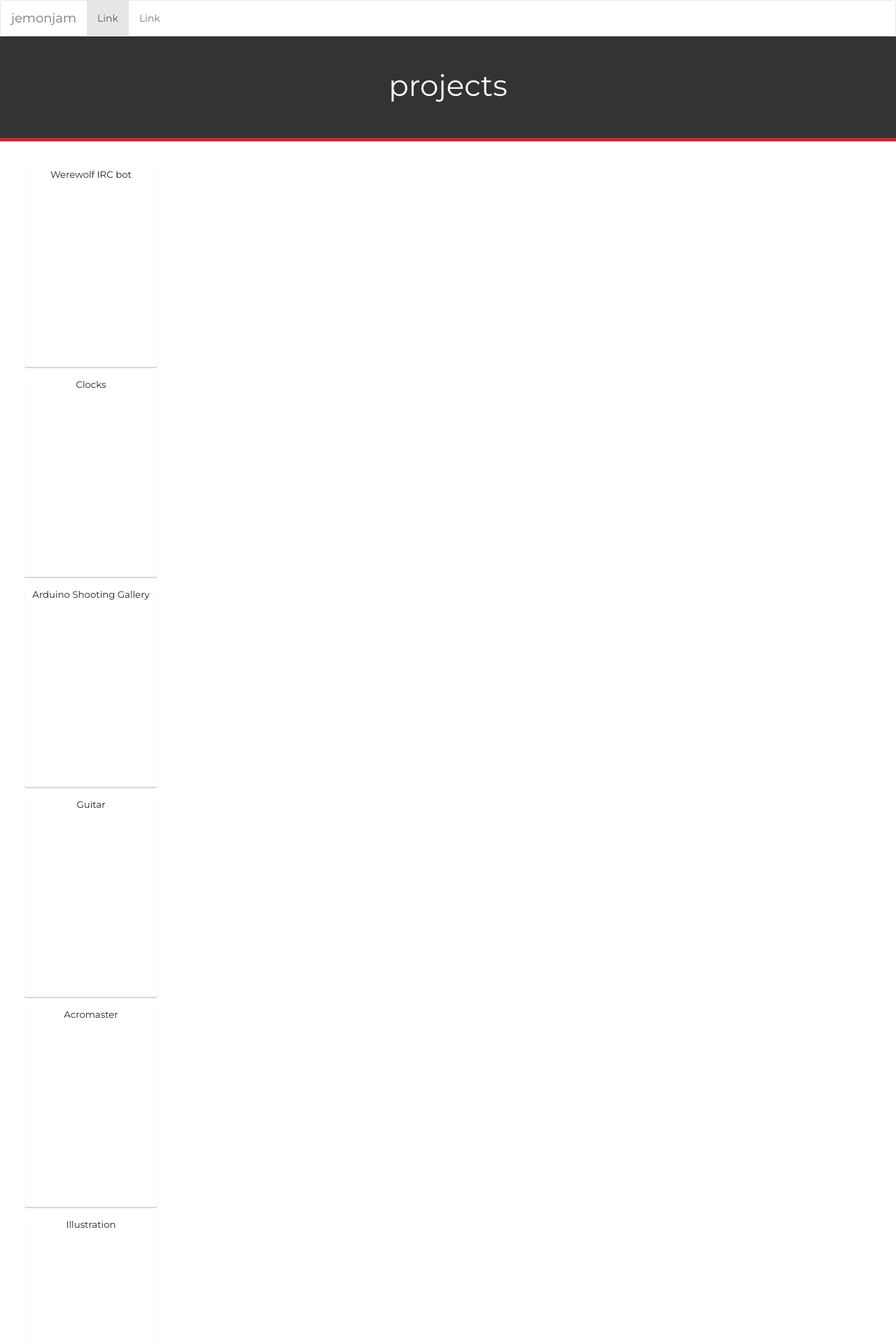
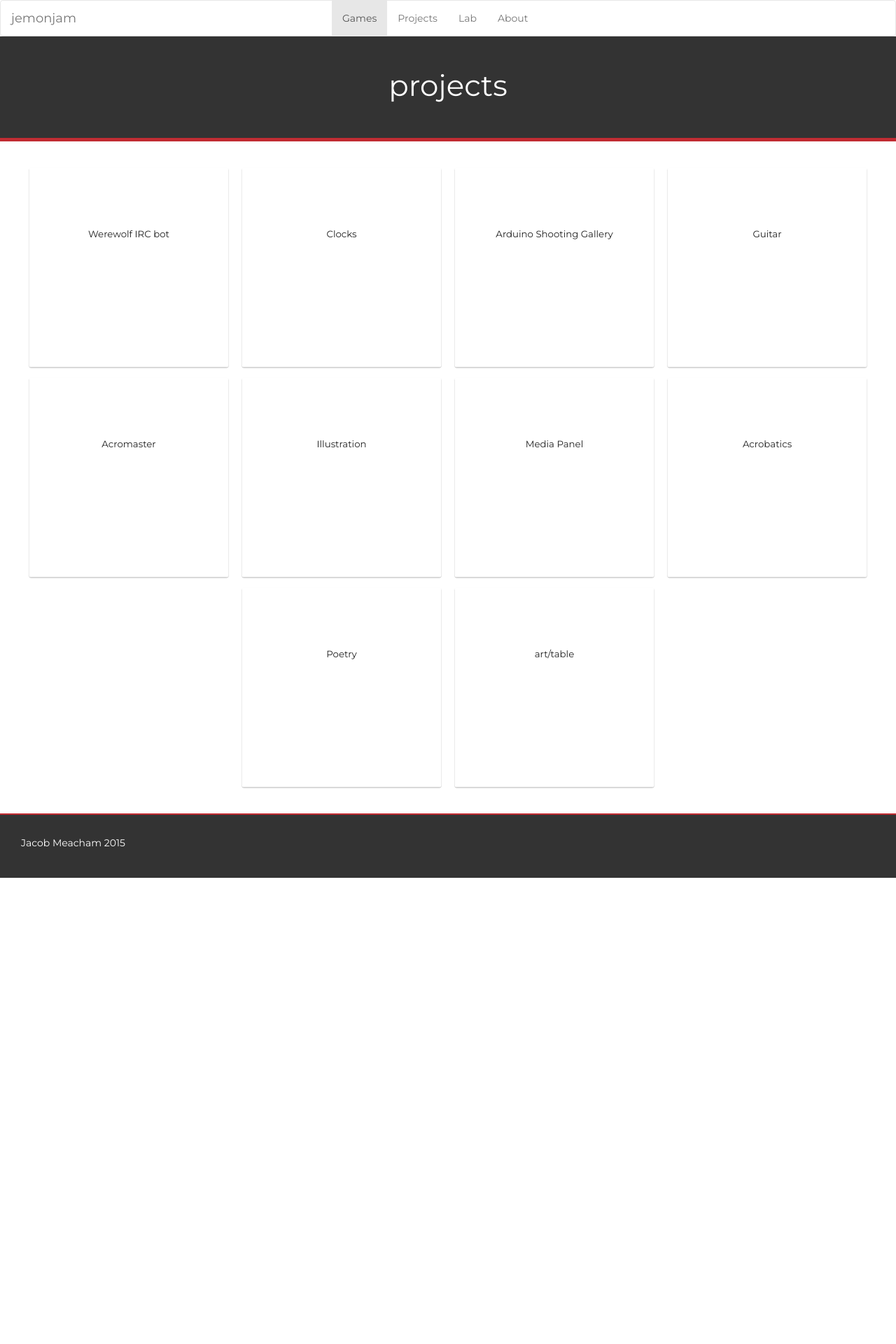
Before and after one commit to jacob-meacham/jacob-meacham.github.io, a Jekyll site: the page built from projects/index.html, in a window 1280 px wide. Shown: the top 1920 px of the page at 70% size. Built offline with Jekyll 4.4.1, drawn with Linux system fonts in a browser that asks for light colours; nearby versions of some CDN libraries; after the commit the page ends 1254 px from its top, so only the background shows below that.

Commit message:
Add links, make project boxes nicer.

```diff
--- a/_layouts/default.html
+++ b/_layouts/default.html
@@ -8,8 +8,10 @@
         </div>
         <div>
             <ul class="nav navbar-nav">
-            <li class="active"><a href="#">Link <span class="sr-only">(current)</span></a></li>
-            <li><a href="#">Link</a></li>
+            <li class="active"><a href="/games">Games <span class="sr-only">(current)</span></a></li>
+            <li><a href="/projects">Projects</a></li>
+            <li><a href="/lab">Lab</a></li>
+            <li><a href="/about">About</a></li>
         </div>
     </nav>
     <div class="masthead">
--- a/css/common.css
+++ b/css/common.css
@@ -42,9 +42,14 @@ p {
   padding-top: 0;
 }
 
+/* TODO: remove bootstrap */
 .navbar {
   margin-bottom: 0;
   background-color: white;
+}
+
+.navbar-brand {
+  margin-right: 350px;
 }
 
 .masthead {
@@ -76,11 +81,13 @@ p {
 }
 
 .portfolio-box {
+  padding-top: 90px;
   background: #FFF center center no-repeat;
-  width: 200px;
+  width: 300px;
   height: 300px;
   border-radius: 3px;
   color: #222;
+  display: inline-block;
 }
 
 .portfolio-box a {
@@ -96,5 +103,5 @@ p {
 
 .portfolio-box.active {
   box-shadow: 0 11px 18px rgba(0,0,0,0.2);
-  transform: translateX(-20px) translateY(-20px) scale(1, 1);
+  transform: translateY(-20px) scale(1, 1);
 }
```
